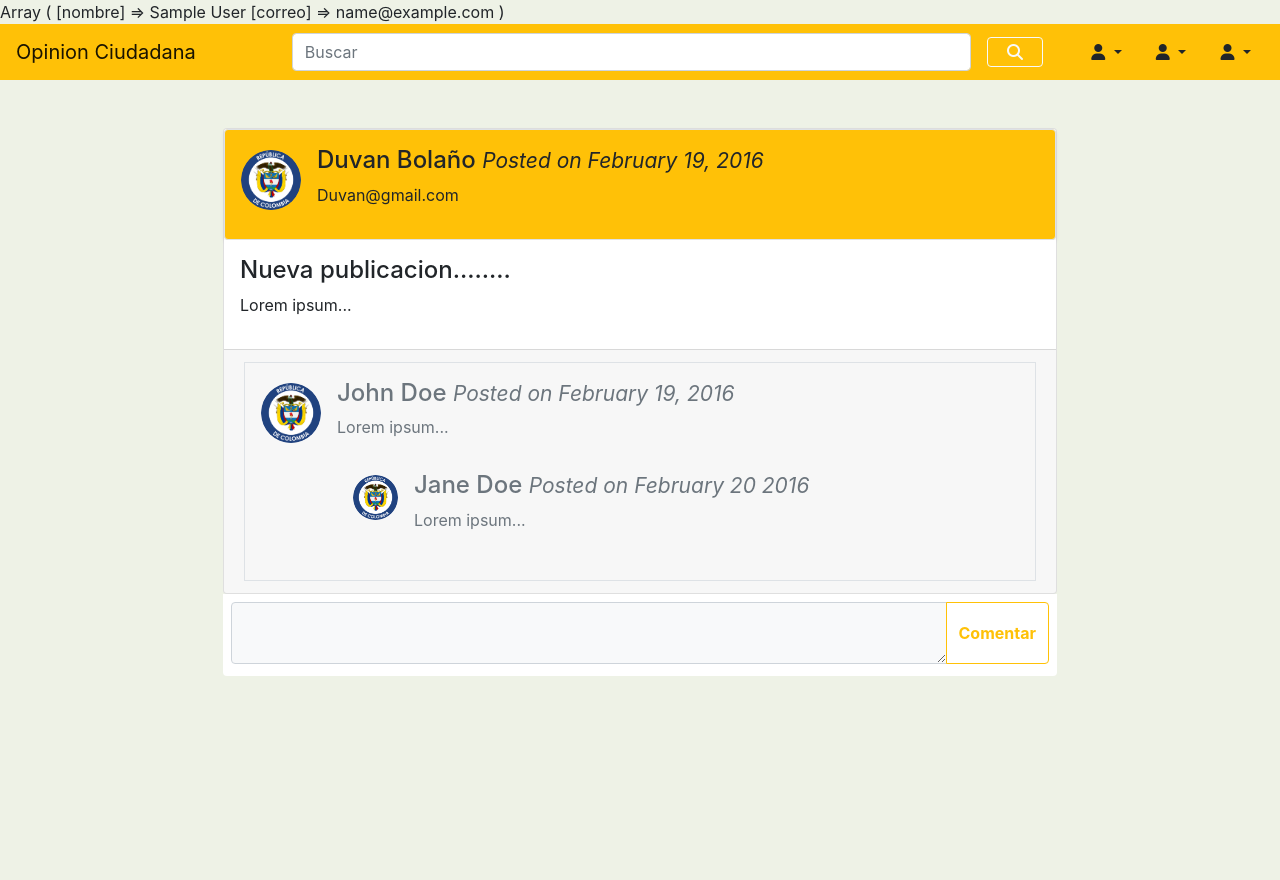
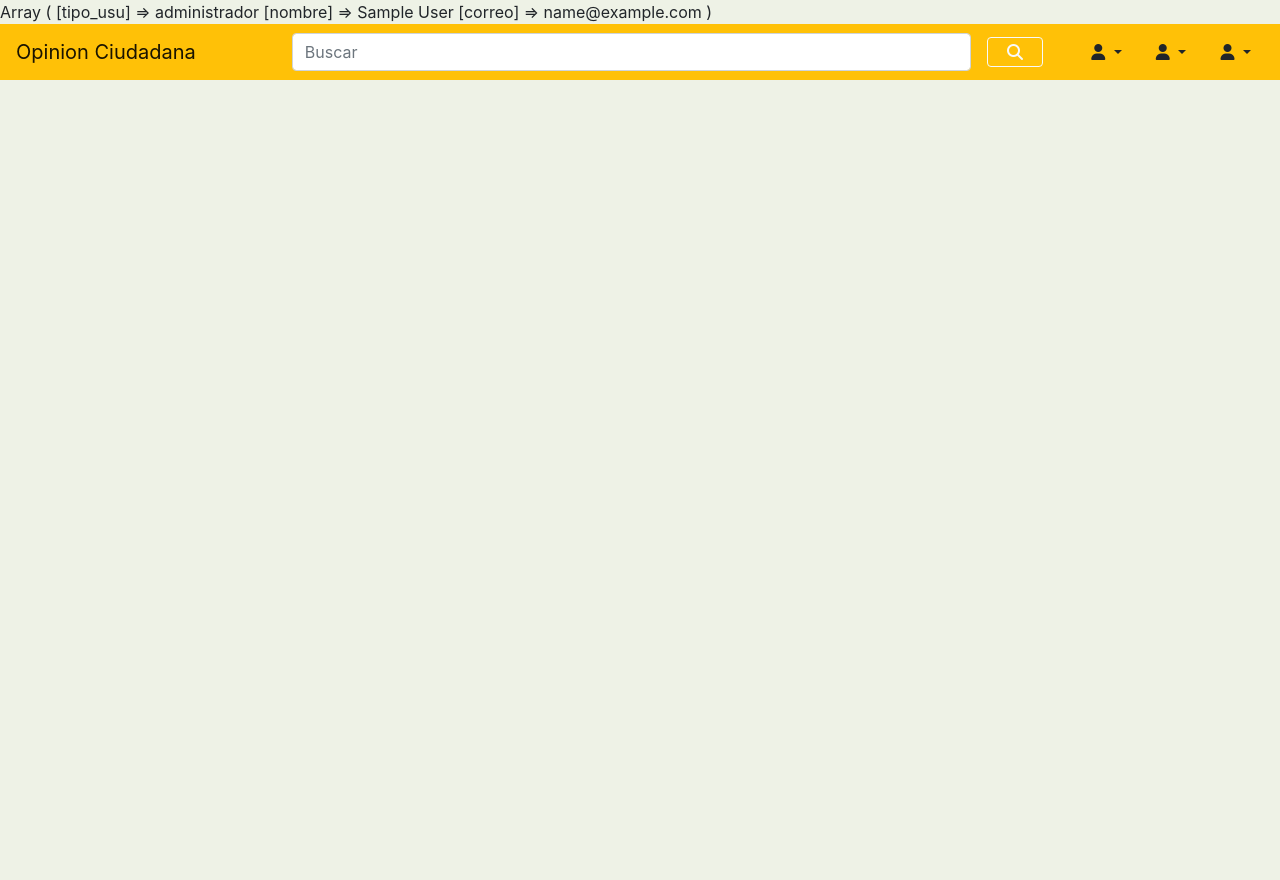
Before and after one commit to Frey182/opinion-ciudadana, a PHP site: page / in a window 1280 px wide. Run offline with PHP 8.4, Linux system fonts and the light colour scheme; the visitor is signed in with stand-in values (Sample User, id 1); some libraries are stand-ins or nearby versions.

Commit message:
se dividio el card para usuario o administrador

```diff
--- a/index.php
+++ b/index.php
@@ -5,6 +5,7 @@ print_r($_SESSION);
 <?php include "view/header.php"?>
         <div class="contepublicacion">
             <div class="container h-100">
+                <?php if($_SESSION['tipo_usu']=="usuario"){ ?>
                    <div class="card">
                    <div class="card-header d-flex border p-3 rounded shadow-sm bg-warning">
                        <div class="conteimguser">
@@ -39,7 +40,6 @@ print_r($_SESSION);
                            </div>
                        </div>
                    </div>
-                </div>
                    <div class="media bg-white p-2 rounded-bottom">
                        <div class="input-group mb-1 texto">
                            <textarea class="form-control texto bg-light" row="1" col="50" aria-label="With textarea"></textarea>
@@ -49,5 +49,13 @@ print_r($_SESSION);
                        </div>
                    </div>
                </div>
+
+
+               <?php } elseif($_SESSION['tipo_usu']=="administrador") { ?>
+
+
+               <?php } ?>
+
+            </div>
         </div>
 <?php include "view/footer.php"?>
```
Lines whose indentation alone changed are shown as unchanged.
